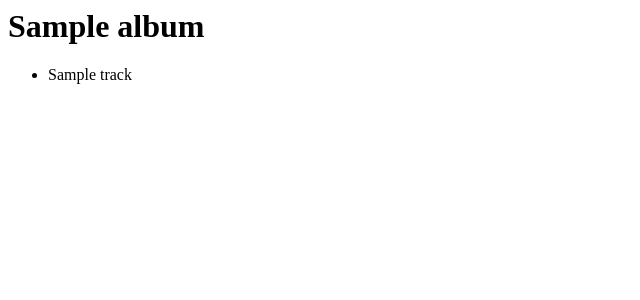
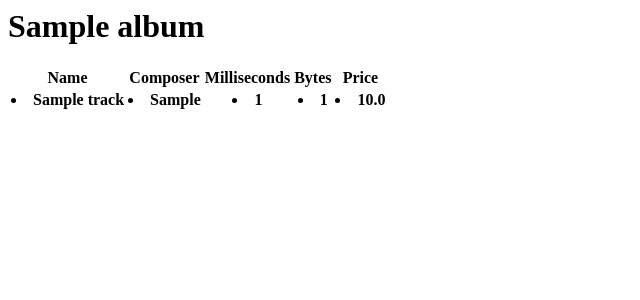
Before and after one commit to mborsu/chinook-, a Django app: page /disks/1/ in a window 1280 px wide. Shown: the top 300 px of the page, without its empty margins (0-640 px from the left). Run offline with Django 4.2, Linux system fonts and the light colour scheme; tables that the repository leaves empty hold one stand-in row (values such as "Sample post"); lists and menus that the app fills with data are empty.

Commit message:
Detail view v2

```diff
--- a/mysite/disks/templates/disks/detail.html
+++ b/mysite/disks/templates/disks/detail.html
@@ -1,6 +1,24 @@
 <h1>{{ album.title }}</h1>
-<ul>
-{% for track in album.track_set.all %}
-    <li>{{track.name}}</li>
-{% endfor %}
-</ul>
+
+<table>
+    <thead>
+      <tr>
+        <th>Name</th>
+        <th>Composer</th>
+        <th>Milliseconds</th>
+        <th>Bytes</th>
+        <th>Price</th>
+      </tr>
+    </thead>
+    <tbody>
+    {% for track in album.track_set.all %}
+      <tr>
+        <th> <li>{{track.name}}</li></th>
+        <th> <li>{{track.composer}}</li></th>
+        <th> <li>{{track.milliseconds}}</li></th>
+        <th> <li>{{track.bytes}}</li></th>
+        <th> <li>{{track.unitPrice}}</li></th>
+      </tr>
+    {% endfor %}
+    </tbody>
+</table>
```
